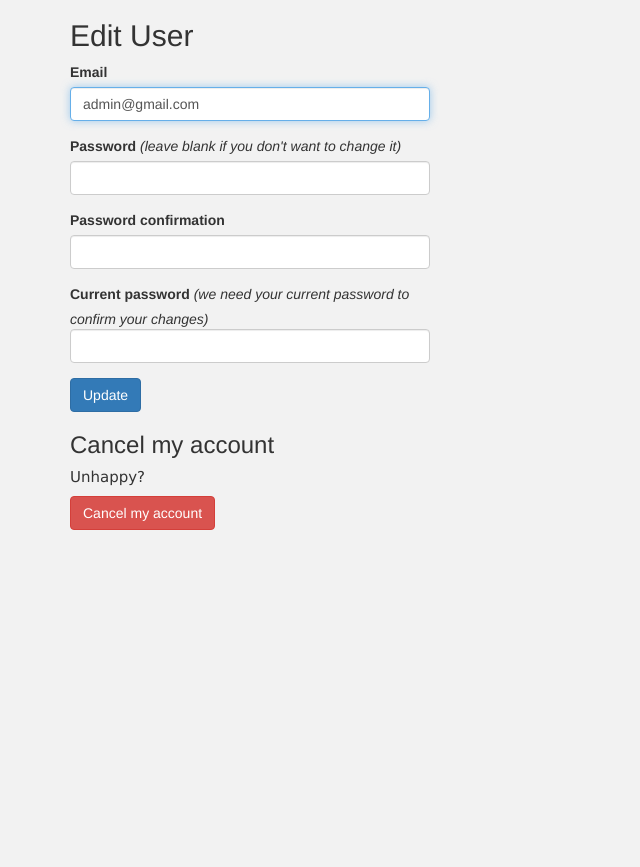
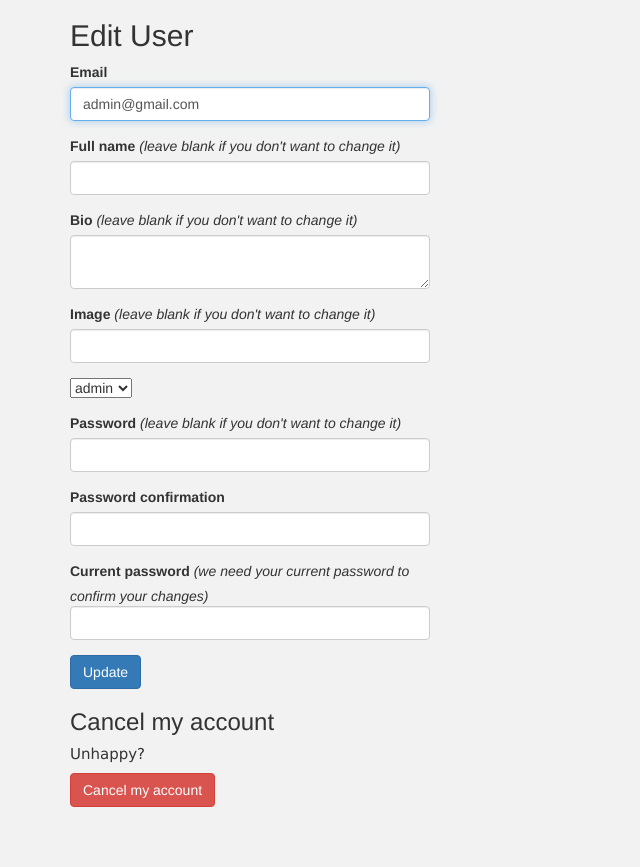
Before and after one commit to olga-kolosek/ghost-OLGA, a Rails app: page /users/edit in a window 1280 px wide. Shown: the part 51-918 px from the top of the page, without its empty margins (0-640 px from the left). Before the commit the page ends 800 px from the top, so only its background shows below. Run offline with Rails 7, Linux system fonts and the light colour scheme; a user stored in the database is signed in; data comes from the database, SQL or seed files in the repository; style sheets or scripts are compiled from the project's sources; parts of the project's set-up code (start-up, migrations or seed data) failed here and were passed over; some libraries are stand-ins or nearby versions.

Commit message:
Final version of profile overview

```diff
--- a/MyApp/app/controllers/application_controller.rb
+++ b/MyApp/app/controllers/application_controller.rb
@@ -13,6 +13,6 @@ class ApplicationController < ActionController::Base
 
   def configure_permitted_parameters
     devise_parameter_sanitizer.permit(:sign_up, keys: [:name])
-    devise_parameter_sanitizer.permit(:account_update, keys: [:name])
+    devise_parameter_sanitizer.permit(:account_update, keys: [:name, :image, :full_name, :role, :bio])
   end
 end
--- a/MyApp/app/controllers/users/registrations_controller.rb
+++ b/MyApp/app/controllers/users/registrations_controller.rb
@@ -2,27 +2,36 @@
 
 class Users::RegistrationsController < Devise::RegistrationsController
   # before_action :configure_sign_up_params, only: [:create]
-  # before_action :configure_account_update_params, only: [:update]
+  before_action :configure_permitted_parameters, only: [:update]
 
   # GET /resource/sign_up
-  # def new
-  #   super
-  # end
+  def new
+    super
+  end
 
   # POST /resource
-  # def create
-  #   super
-  # end
+ def create
+    super
+    users = User.all
+    if users.length == 1
+      @user.add_role(:admin)
+    else
+      @user.add_role(:author)
+    end
+    @user.save
+  end
 
   # GET /resource/edit
-  # def edit
-  #   super
-  # end
+  def edit
+    super
+  end
 
   # PUT /resource
-  # def update
-  #   super
-  # end
+  def update
+    super
+    #@user.add_role(@user.role)
+    #@user.save
+  end
 
   # DELETE /resource
   # def destroy
@@ -60,21 +69,9 @@ class Users::RegistrationsController < Devise::RegistrationsController
   #   super(resource)
   # end
 
-  def new
-    super
-  end
 
-  def create
-    # add custom create logic here
-    super
-    users = User.all
-    if users.length == 1
-      @user.add_role(:admin)
-      @user.save
-    end
-  end
 
-  def update
-    super
-  end
+
+
+
 end
--- a/MyApp/app/views/users/passwords/edit.html.erb
+++ b/MyApp/app/views/users/passwords/edit.html.erb
@@ -1,7 +1,7 @@
 <h2>Change your password</h2>
 
 <%= form_for(resource, as: resource_name, url: password_path(resource_name), html: { method: :put }) do |f| %>
-  <%= devise_error_messages! %>
+  <%= render "users/shared/error_messages", resource: resource %>
   <%= f.hidden_field :reset_password_token %>
 
   <div class="row">
--- a/MyApp/app/views/users/registrations/edit.html.erb
+++ b/MyApp/app/views/users/registrations/edit.html.erb
@@ -1,6 +1,6 @@
 <h2>Edit <%= resource_name.to_s.humanize %></h2>
   <%= form_for(resource, as: resource_name, url: registration_path(resource_name), html: { method: :put }) do |f| %>
-    <%= devise_error_messages! %>
+  <%= render "users/shared/error_messages", resource: resource %>
     <div class="row">
       <div class="form-group col-md-4">
         <%= f.label :email %><br />
@@ -10,6 +10,36 @@
     <% if devise_mapping.confirmable? && resource.pending_reconfirmation? %>
       <div>Currently waiting confirmation for: <%= resource.unconfirmed_email %></div>
     <% end %>
+
+    <div class="row">
+      <div class="form-group col-md-4">
+        <%= f.label :full_name %> <i>(leave blank if you don't want to change it)</i><br />
+        <%= f.text_field :full_name, class: "form-control" %>
+      </div>
+    </div>
+
+    <div class="row">
+      <div class="form-group col-md-4">
+        <%= f.label :bio %> <i>(leave blank if you don't want to change it)</i><br />
+        <%= f.text_area :bio, class: "form-control" %>
+      </div>
+    </div>
+
+    <div class="row">
+      <div class="form-group col-md-4">
+        <%= f.label :image %> <i>(leave blank if you don't want to change it)</i><br />
+        <%= f.text_field :image, class: "form-control" %>
+      </div>
+    </div>
+
+    <%if resource.role == 'admin' %>
+    <div class="row">
+      <div class="form-group col-md-4">
+        <%= f.select :role, options_from_collection_for_select(Role.all,"name", "name"), class: "form-control" %>
+      </div>
+    </div>
+    <% end %>
+
     <div class="row">
       <div class="form-group col-md-4">
         <%= f.label :password %> <i>(leave blank if you don't want to change it)</i><br />
--- a/MyApp/app/views/users/registrations/new.html.erb
+++ b/MyApp/app/views/users/registrations/new.html.erb
@@ -1,7 +1,7 @@
 <h2>Sign up</h2>
 
 <%= form_for(resource, as: resource_name, url: registration_path(resource_name)) do |f| %>
-  <%= devise_error_messages! %>
+  <%= render "users/shared/error_messages", resource: resource %>
 <div class="row">
   <div class="form-group col-md-4">
     <%= f.label :email %><br />
--- a/MyApp/config/routes.rb
+++ b/MyApp/config/routes.rb
@@ -1,10 +1,10 @@
 Rails.application.routes.draw do
   root to: 'visitors#index'
-  devise_for :users, controllers: { sessions: 'users/sessions', registrations: 'users/registrations' }
+  devise_for :users, controllers: { sessions: 'users/sessions', registrations: 'users/registrations' }, param: :slug
   #match 'users/sign_out' => "users/sessions#destroy", via: [:get, :delete]
   devise_scope :user do
-     match '/users/sign_out' => 'users/sessions#destroy', via: [:get, :delete]
-     post 'users/sign_in' => 'users/sessions#create'
+     match '/users/sign_out' => 'users/sessions#destroy', via: [:get, :delete], param: :slug
+     post 'users/sign_in' => 'users/sessions#create' , param: :slug
   end
 
   # For details on the DSL available within this file, see https://guides.rubyonrails.org/routing.html
--- /dev/null
+++ b/MyApp/db/migrate/20201210120233_add_role_to_users.rb
@@ -0,0 +1,5 @@
+class AddRoleToUsers < ActiveRecord::Migration[6.0]
+  def change
+  	   add_column :users, :role, :string
+  end
+end
```
Also changed, not shown: MyApp/db/migrate/20201210114943_add_full_name_and_image_and_bio_to_users.rb (added, +7 -0 lines), MyApp/db/seeds.rb (+15 -5 lines), MyApp/db/schema.rb.
